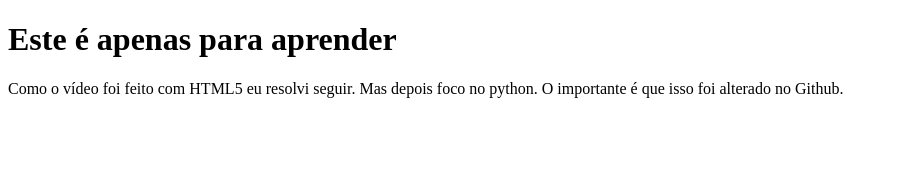
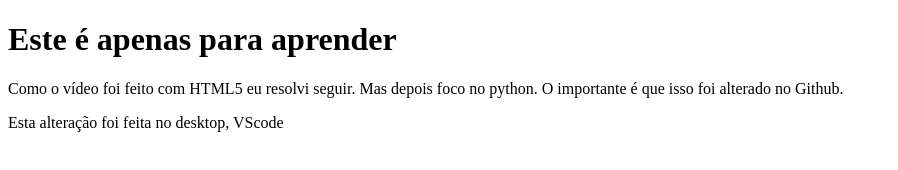
Before and after one commit to BrunosHerdina/teste-github-vscode, a plain HTML site: page Aprendendo Python 3 e GitHub/index.html in a window 1280 px wide. Shown: the whole page, without its empty margins (0-898 px from the left). Drawn offline with Linux system fonts and the light colour scheme.

Commit message:
Pushed a modification from VScode

```diff
--- a/Aprendendo Python 3 e GitHub/index.html
+++ b/Aprendendo Python 3 e GitHub/index.html
@@ -8,5 +8,6 @@
 <body>
     <h1>Este é apenas para aprender</h1>
     <p>Como o vídeo foi feito com HTML5 eu resolvi seguir. Mas depois foco no python. O importante é que isso foi alterado no Github.</p>
+    <p>Esta alteração foi feita no desktop, VScode</p>
 </body>
 </html>
```
